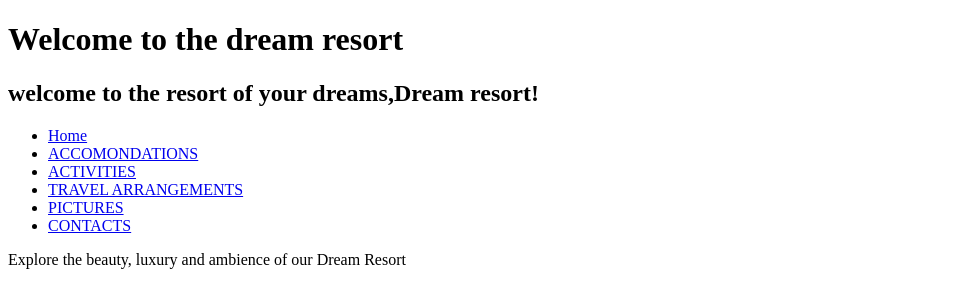
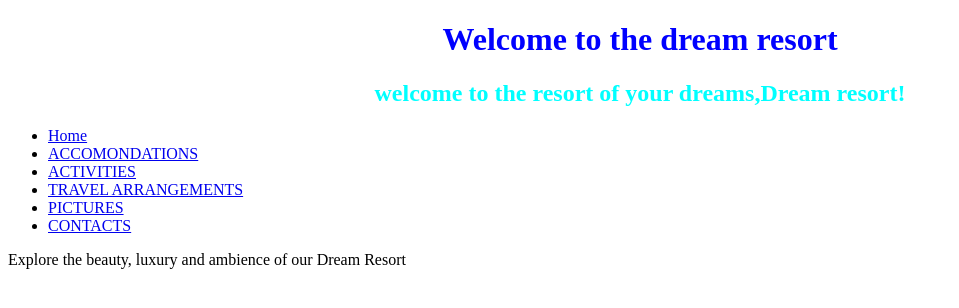
Before and after one commit to 1Sugu/dream-resort, a plain HTML site: page index.html in a window 1280 px wide. Shown: the whole page, without its empty margins (0-959 px from the left). Drawn offline with Linux system fonts and the light colour scheme; files that its build step writes are made by us from their sources.

Commit message:
Add styles to h1 and h2 to fit blue theme

```diff
--- a/css/styles.css
+++ b/css/styles.css
@@ -0,0 +1,8 @@
+h1 {
+    color: blue;
+    text-align: center;
+}
+h2{
+    color: aqua;
+    text-align: center;
+}
--- a/index.html
+++ b/index.html
@@ -1,11 +1,10 @@
 <!DOCTYPE html>
 <html>
-    <head>
-        <title>DREAM RESORT</title>
-        <link href="styles.css" rel="stylesheet" type="text/css">
-    </head>
+  <head>
+    <title>DREAM RESORT</title>
+    <link href="styles.css" rel="stylesheet" type="text/css">
+     </head>
     <body>
-        <header>
         <h1>Welcome to the dream resort</h1>
         <h2>welcome to the resort of your dreams,Dream resort!</h2>
         <nav>
```
Also changed, not shown: accomondations.html (+1 -1 lines).
